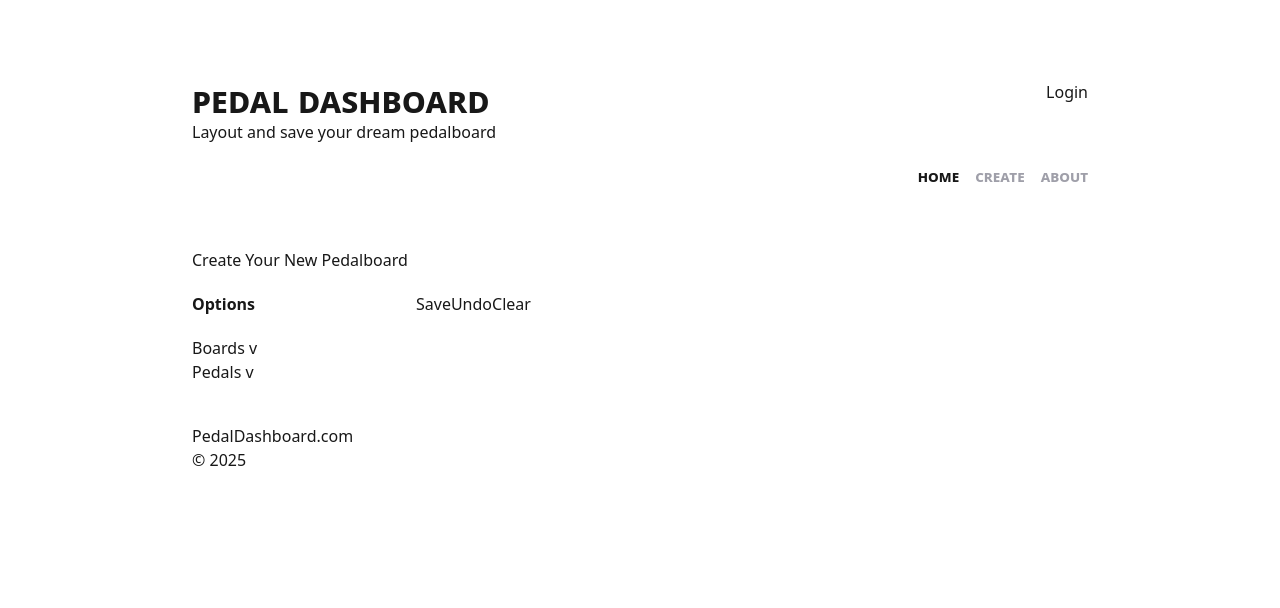
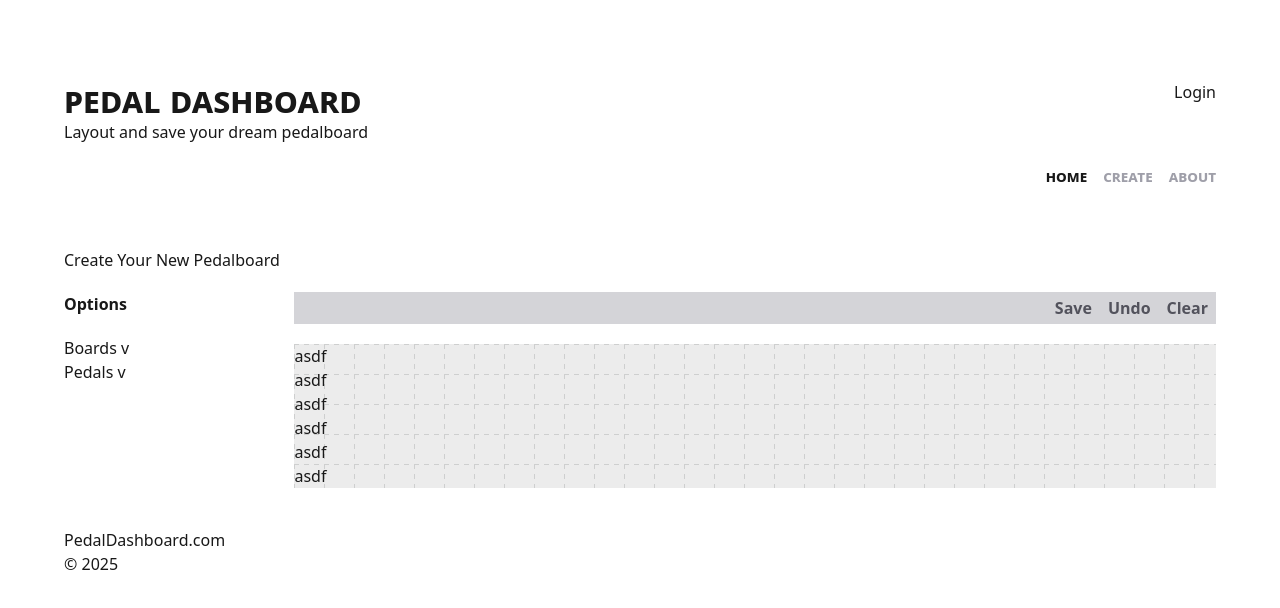
Before and after one commit to jrgtwo/pedal-dashboard, a React (Vite) app: page /create in a window 1280 px wide. Shown: the top 608 px of the page. Built offline with nearby package versions, Linux system fonts and the light colour scheme.

Commit message:
chore: more styling, and scaffolding for sandbox area

```diff
--- a/src/App.tsx
+++ b/src/App.tsx
@@ -9,7 +9,7 @@ import { Create } from './routes/Create/Create'
 function App() {
   return (
     <section role="app"
-      className="flex flex-col min-h-screen max-w-4xl m-auto">
+      className="flex flex-col min-h-screen max-w-6xl m-auto">
       <BrowserRouter>
         <Header />
         <Navigation />
--- /dev/null
+++ b/src/routes/Create/components/PedalBoardSandBox/PedalBoardSandBox.css
@@ -0,0 +1,18 @@
+.pedal-dashboard-grid {
+  /* options */
+  --grid-size: 30px;
+  --grid-strength: 1px;
+  --grid-dash: 5px;
+  --grid-gap: 10px;
+  --grid-color: rgb(206, 207, 207);
+  --paper-color: rgb(236, 236, 236);
+
+  /* styling */
+  background-color: var(--paper-color);
+  background-size: var(--grid-gap) var(--grid-gap), var(--grid-size) var(--grid-size);
+  background-image:
+    linear-gradient(to bottom, transparent var(--grid-dash), var(--paper-color) var(--grid-dash)),
+    linear-gradient(to right, var(--grid-color) var(--grid-strength), transparent var(--grid-strength)),
+    linear-gradient(to right, transparent var(--grid-dash), var(--paper-color) var(--grid-dash)),
+    linear-gradient(to bottom, var(--grid-color) var(--grid-strength), transparent var(--grid-strength));
+}
--- a/src/routes/Create/components/PedalBoardSandBox/PedalBoardSandBox.tsx
+++ b/src/routes/Create/components/PedalBoardSandBox/PedalBoardSandBox.tsx
@@ -1,12 +1,14 @@
+import './PedalBoardSandBox.css'
+import { Header } from './components/Header/Header'
+import { Sandbox } from './components/Sandbox/Sandbox'
+
 const PedalBoardSandBox = () => {
   return (
-    <section role="section">
-      <header>
-        <button>Save</button>
-        <button>Undo</button>
-        <button>Clear</button>
-      </header>
-    </section>
+    <section role="section"
+      className="w-full">
+      <Header />
+      <Sandbox />
+    </section >
   )
 }
 
--- /dev/null
+++ b/src/routes/Create/components/PedalBoardSandBox/components/Header/Header.tsx
@@ -0,0 +1,22 @@
+const Header = () => {
+  return (
+    <header
+      className="bg-zinc-300">
+      <menu
+        role="menu"
+        className="flex flex-row justify-end mb-5">
+        <li
+          className="text-zinc-600 font-black px-2 py-1 hover:text-zinc-900"
+        ><button>Save</button></li>
+        <li
+          className="text-zinc-600 font-black px-2 py-1 hover:text-zinc-900"
+        ><button>Undo</button></li>
+        <li
+          className="text-zinc-600 font-black px-2 py-1 hover:text-zinc-900"
+        ><button>Clear</button></li>
+      </menu>
+    </header>
+  )
+}
+
+export { Header }
--- /dev/null
+++ b/src/routes/Create/components/PedalBoardSandBox/components/Header/Header.types.ts
@@ -0,0 +1,3 @@
+type HeaderProps = null
+
+export type { HeaderProps }
--- /dev/null
+++ b/src/routes/Create/components/PedalBoardSandBox/components/Sandbox/Sandbox.tsx
@@ -0,0 +1,11 @@
+const Sandbox = () => {
+  return (
+    <section role="sandbox"
+      className="pedal-dashboard-grid
+          w-full ">
+      asdf<br />asdf<br />asdf<br />asdf<br />asdf<br />asdf
+    </section>
+  )
+}
+
+export { Sandbox }
--- /dev/null
+++ b/src/routes/Create/components/PedalBoardSandBox/components/Sandbox/Sandbox.types.ts
@@ -0,0 +1,3 @@
+type SandboxProps = null
+
+export type { SandboxProps }
```
Also changed, not shown: 2 other files (tests, documents, lock files or other folders).
